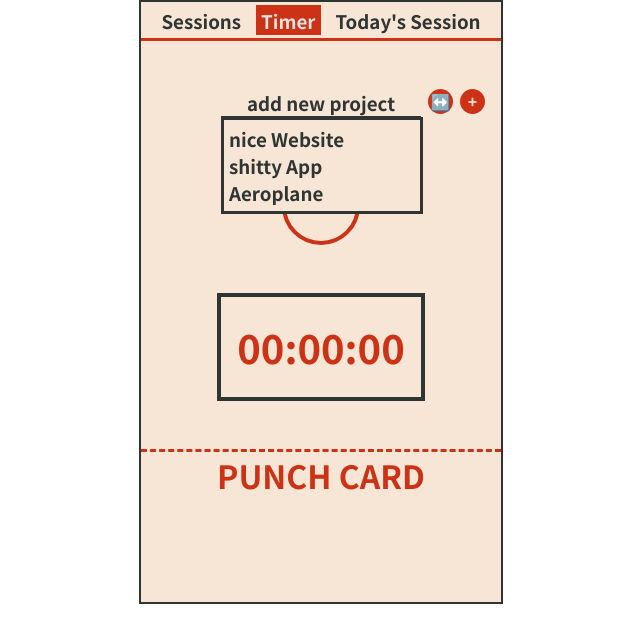
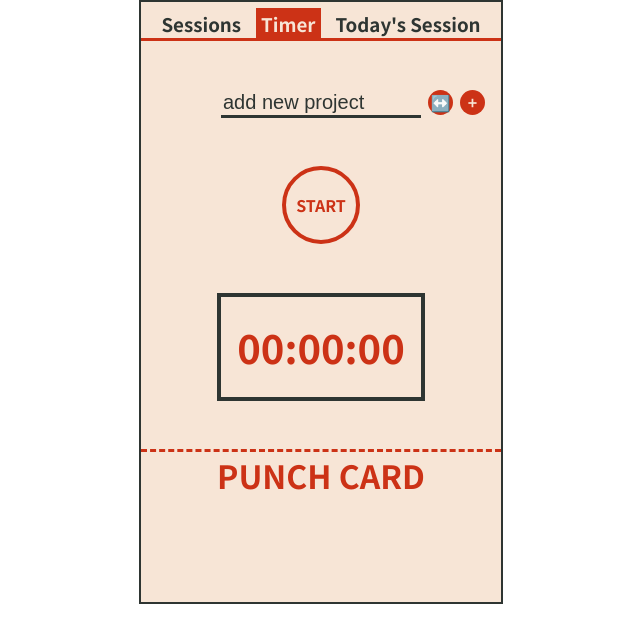
Before and after one commit to ZenVega/punchcard-app, a React (Create React App) app: page / in a window 1280 px wide. Shown: the top 642 px of the page, without its empty margins (319-959 px from the left). Built offline with nearby package versions, Linux system fonts and the light colour scheme.

Commit message:
project-list-style-update

```diff
--- a/src/App.css
+++ b/src/App.css
@@ -28,7 +28,7 @@
 
 .rider{
   height:6%;
-  border-bottom: solid var(--extra-color);
+  border-bottom: solid 3px var(--extra-color);
   background-color: var(--main-bg-color);
   color: var(--text-color-light);
 }
--- a/src/components/rider-components/Rider.css
+++ b/src/components/rider-components/Rider.css
@@ -1,16 +1,17 @@
 .rider{
   display: flex;
   justify-content: center;
-  align-items: center;
+  align-items: flex-end;
 }
 
 .rider-btn{
   display: flex;
   align-items: center;
   padding:0 5px;
-  margin:5px;
+  margin:0 5px ;
   height:30px;
   color: var(--text-color-light);
+  transition: ease 200ms;
 }
 
 .rider-btn:hover{
@@ -20,8 +21,10 @@
 
 .active {
   background-color: var(--extra-color);
+  transition: ease 200ms;
 }
 
 .active h3{
-  color: var(--text-color-light);
+  color: var(--main-bg-color);
+  transition: ease 200ms;
 }
--- a/src/components/setting-components/Setting.css
+++ b/src/components/setting-components/Setting.css
@@ -12,7 +12,7 @@
   position: fixed;
   display: flex;
   flex-direction: column;
-  width:186px;
+  width:184px;
   max-height:400px;
   margin:115px 0px 0 80px ;
   border: solid 3px var(--text-color);
@@ -69,9 +69,17 @@
   font-size: 16px;
   width: 280px;
   padding:10px;
+  resize: none;
 }
 
 .submit-btn{
   font-size: 20px;
   margin:10px;
+  padding:5px;
 }
+
+.submit-btn:active{
+  background-color: var(--extra-color);
+  color: var(--main-bg-color);
+  border-radius: 5px;
+}
--- a/src/components/timer-components/CurrentProject.js
+++ b/src/components/timer-components/CurrentProject.js
@@ -1,7 +1,9 @@
 import React from 'react';
-import {useSelector} from 'react-redux'
+import {useSelector, useDispatch} from 'react-redux'
+import {showProjectList} from './../../actions/index'
 
 const CurrentProject = () => {
+  const dispatch = useDispatch();
   const currentProjectID = useSelector(state=> state.data.currentProject);
   const projects = useSelector(state=> state.data.projects);
 
@@ -10,7 +12,11 @@ const CurrentProject = () => {
 
   return(
   <div id="current-project" >
-    <h3>{projectTitle}</h3>
+    <input
+      id="current-project-input"
+      placeholder={projectTitle}
+      onClick={()=>dispatch(showProjectList(true))}
+    />
   </div>
   )
 
--- a/src/components/timer-components/Timer.css
+++ b/src/components/timer-components/Timer.css
@@ -12,10 +12,23 @@
   display: flex;
   justify-content: space-evenly;
 }
+
 #current-project{
   margin-left:64px;
   width:200px;
   border-bottom: solid var(--text-color);
+}
+
+#current-project-input{
+  background-color: var(--main-bg-color);
+  border: unset;
+  font-size: 20px;
+  color:var(--text-color);
+}
+
+#current-project-input::placeholder {
+  color: var(--text-color);
+  opacity: 1;
 }
 
 .project-switch-btn{
--- a/src/reducers/settingReducers.js
+++ b/src/reducers/settingReducers.js
@@ -7,7 +7,7 @@ export const showProjectAdder = (state = false, action) => {
      }
   }
 
-  export const showProjectList = (state = true, action) => {
+  export const showProjectList = (state = false, action) => {
   switch(action.type){
     case 'SHOW_PROJECT_LIST':
         return state = action.payload;
```
